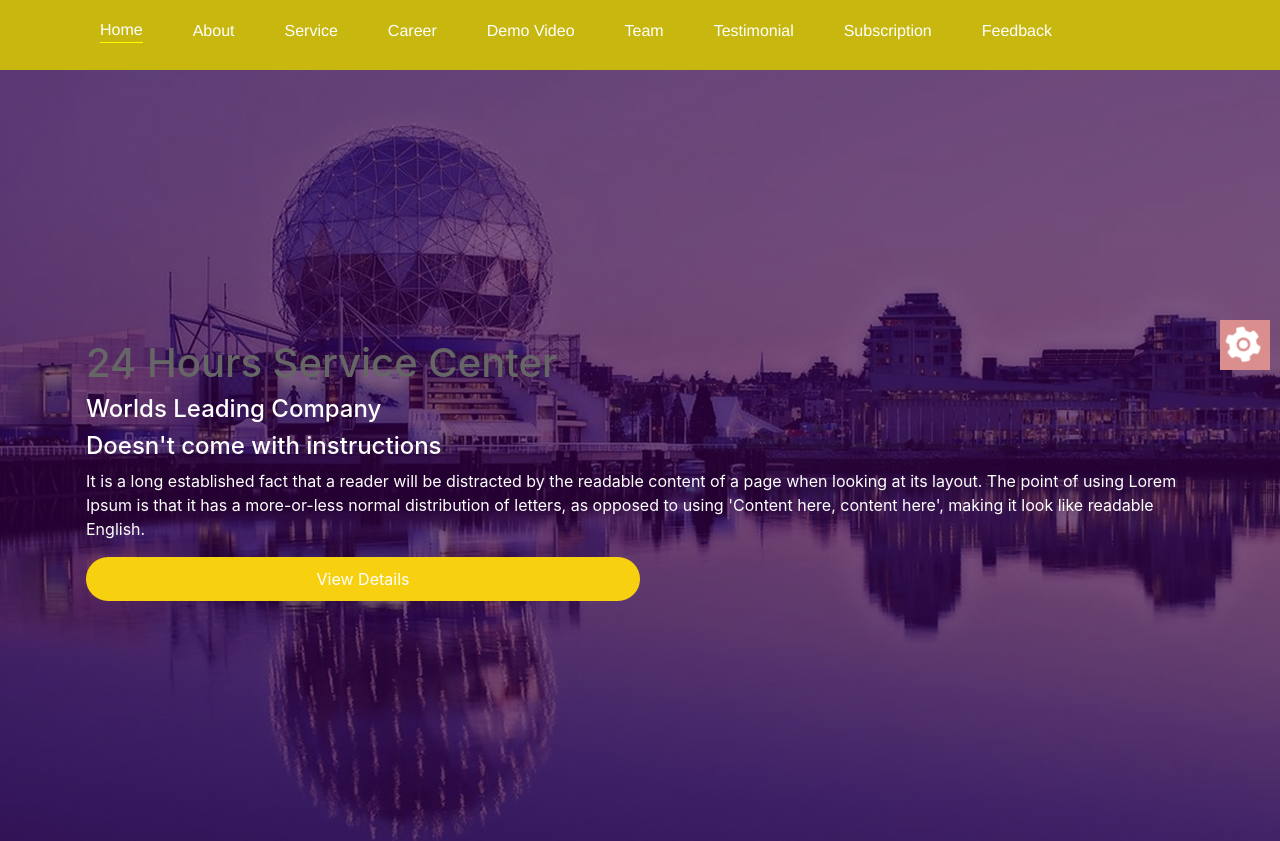
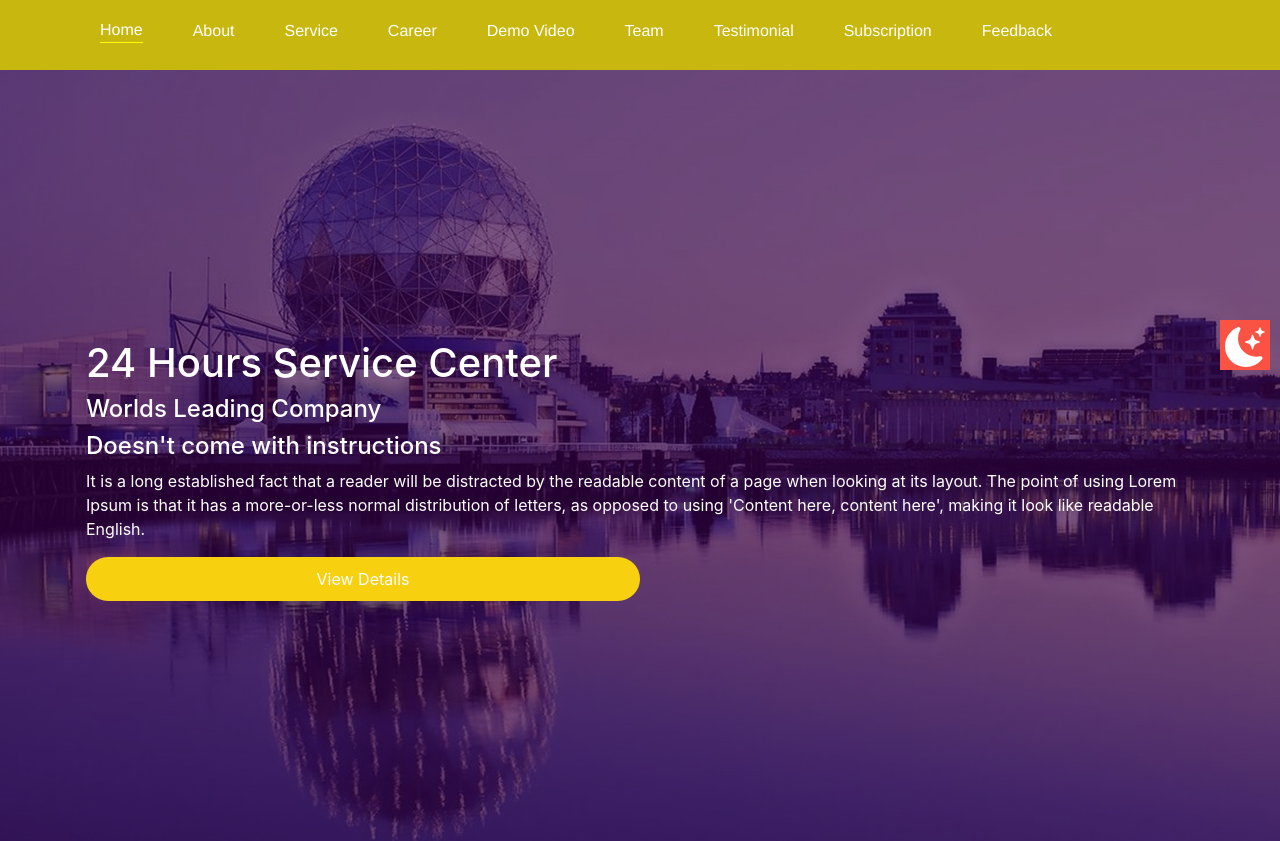
Before and after one commit to Yazdani1/React-Single-Page-Web-App-With-Smooth-Scrolling, a React (Create React App) app in the folder client/: page / in a window 1280 px wide. Shown: the top 841 px of the page. Built offline with nearby package versions, Linux system fonts and the light colour scheme; no server answers.

Commit message:
Footer Design

```diff
--- a/client/src/components/Footer/Footer.js
+++ b/client/src/components/Footer/Footer.js
@@ -36,11 +36,22 @@ const Footer = () => {
             </div>
 
             <div className="col-xl-4 col-lg-4">
-              <h1 class="fromCenter">Expand from center</h1>
-              <br />
-              <h1 class="fromRight">Expand from right</h1>
-              <br />
-              <h1 class="fromLeft">Expand from left</h1>
+              <div className="footer-Serivce">
+                <h4 style={{color: "white"}}>Services</h4 >
+
+                <div className="lifdsfdst-of-service">
+                  <p>New Product</p>
+
+                </div>
+                <div className="listdsd-of-service">
+                  <p>New Product</p>
+
+                </div>
+                <div className="listfdsfds-of-service">
+                  <p>New Product</p>
+
+                </div>
+              </div>
             </div>
           </div>
         </div>
--- a/client/src/components/Footer/footer.css
+++ b/client/src/components/Footer/footer.css
@@ -11,16 +11,19 @@
   vertical-align:middle;
 }
 
+
+
+
 .social-icon {
   color: orange;
   display: flex;
   cursor: pointer;
 }
 
-h1 {
+.footer-Serivce p {
   /* you can change these variables to control the border */
-  --border-color: purple;
-  --border-width: 5px;
+  --border-color: white;
+  --border-width: 2px;
   --bottom-distance: 0px; /* you can increase this */
 
   color: #666;
@@ -39,9 +42,15 @@ h1 {
 }
 
 .fromLeft {
-  background-position: 0 calc(100% - var(--bottom-distance))
+  background-position: 0 calc(100% - var(--bottom-distance));
+  color: white;
 }
 
-h1:hover {
+.footer-Serivce p{
+  color: white;
+}
+
+.footer-Serivce p:hover {
   background-size: 100% var(--border-width);
+  cursor: pointer;
 }
--- a/client/src/components/Home/Home.js
+++ b/client/src/components/Home/Home.js
@@ -7,6 +7,7 @@ import {
   AiFillLinkedin,
   AiFillSetting,
 } from "react-icons/ai";
+import { BsFillSunFill, BsFillMoonStarsFill } from "react-icons/bs";
 
 const Home = ({ toggleTheme, theme }) => {
   const [show, setShow] = useState(false);
@@ -17,10 +18,20 @@ const Home = ({ toggleTheme, theme }) => {
 
   return (
     <div className="container-fluid home" id="home">
-      <div className="theme-chang "onClick={() => toggleTheme()}>
-        <p className="theme-icon">
+      <div className="theme-chang " onClick={() => toggleTheme()}>
+        {theme === "light" ? (
+          <p className="theme-iconss">
+            <BsFillMoonStarsFill size={40} />
+          </p>
+        ) : (
+          <p className="theme-icon">
+            <BsFillSunFill size={40} />
+          </p>
+        )}
+
+        {/* <p className="theme-icon">
           <AiFillSetting size={40} />
-        </p>
+        </p> */}
         {/* <p style={{ top: 0 }}>
           {theme === "light" ? "Dark Theme" : "Light Theme"}
         </p> */}
--- a/client/src/components/Home/home.css
+++ b/client/src/components/Home/home.css
@@ -48,8 +48,9 @@
 
 .theme-chang {
   justify-content: center;
-  background-color: rgb(219, 142, 142);
+  /* background-color: rgb(219, 142, 142); */
   height: 50px;
+  background-color: #fb5343;
   width: 50px;
   right: 0;
   margin-right: 10px;
```
